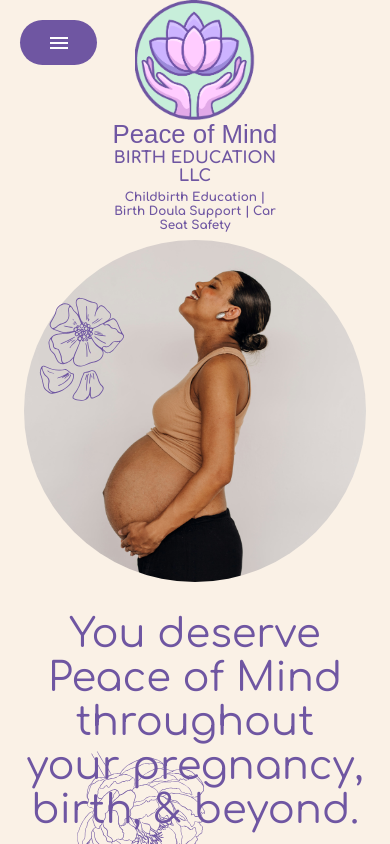
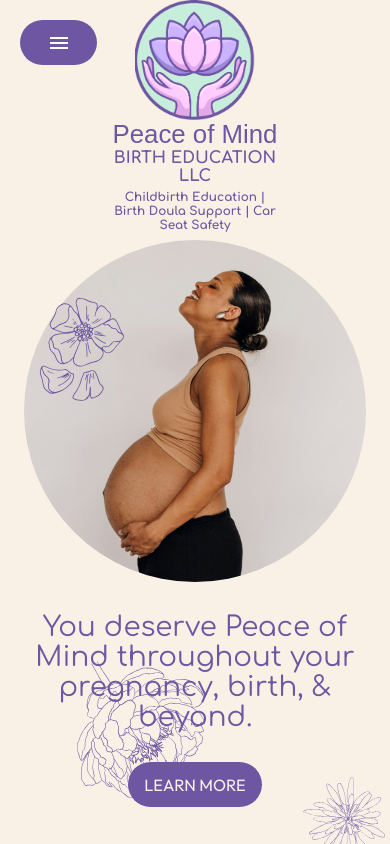
Before and after one commit to Logicium/peace-of-mind, a Vue app: page / in a window 390 px wide. Shown: the top 844 px of the page. Built offline with nearby package versions, Linux system fonts and the light colour scheme; a web font is replaced by a local one.

Commit message:
Update layout styles and adjust font scaling
Enhanced the layout by adding a max-width for .panel and introducing a new .home class with flexbox styling for better alignment. Adjusted the $fontXl scaling to improve responsiveness across different screen sizes.

```diff
--- a/src/assets/Text.scss
+++ b/src/assets/Text.scss
@@ -6,7 +6,7 @@ $fontNormal-base: 18px;
 $fontSm-base: 12px;
 
 // Responsive font sizes using a combination of rem and vw units
-$fontXl: clamp(2.5rem, 2rem + 2vw, 3rem); // ~40px to 48px
+$fontXl: clamp(1rem, 1rem + 3vw, 3rem); // ~40px to 48px
 $fontBig: clamp(2rem, 1.8rem + 1vw, 2.4rem); // ~32px to 38px
 $fontMed: clamp(1.5rem, 1.3rem + 0.8vw, 1.75rem); // ~24px to 28px
 $fontNormal: clamp(1rem, 0.9rem + 0.5vw, 1.125rem); // ~16px to 18px
--- a/src/pages/HomePage.vue
+++ b/src/pages/HomePage.vue
@@ -127,12 +127,20 @@ import FlowerCard from "@/components/cards/FlowerCard.vue";
 @import "../assets/Colors";
 
 .panel,.panelFull{
+  max-width: 1200px;
   position: relative;
   display: grid;
   height: calc(100vh - 200px);
   grid-template-columns: 1fr 1fr;
   padding:100px 24px 100px 24px;
-  overflow: hidden;
+}
+
+.home{
+  width: 100%;
+  display: flex;
+  flex-direction: column;
+  justify-content: center;
+  align-items: center;
 }
 
 .panelFull{
```
